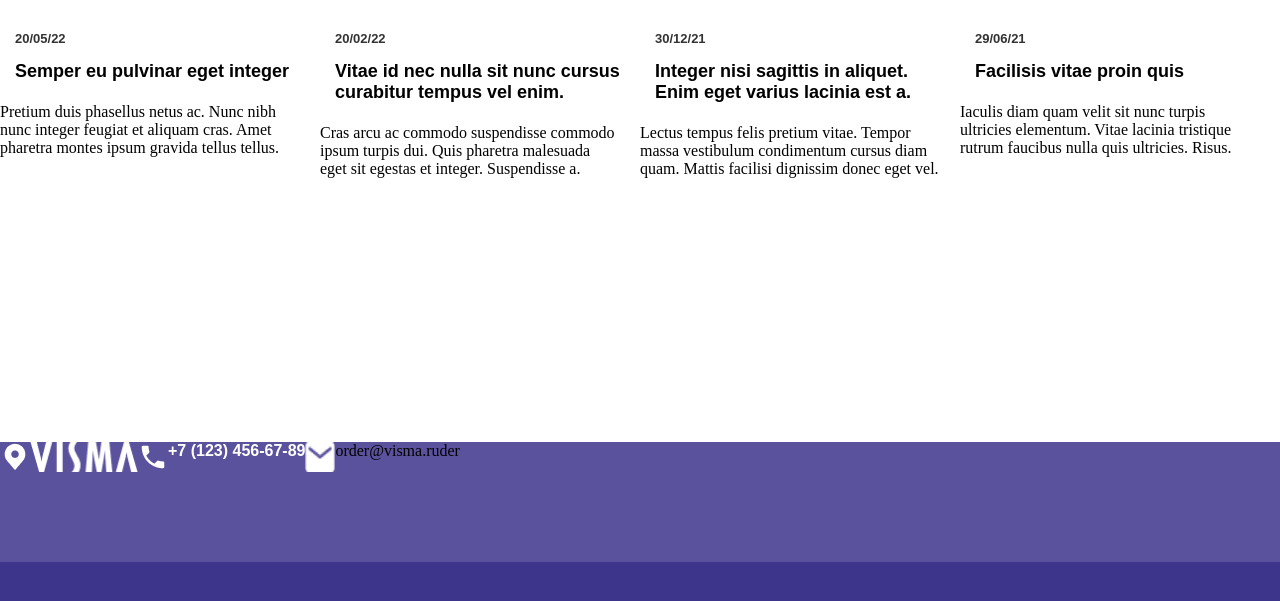
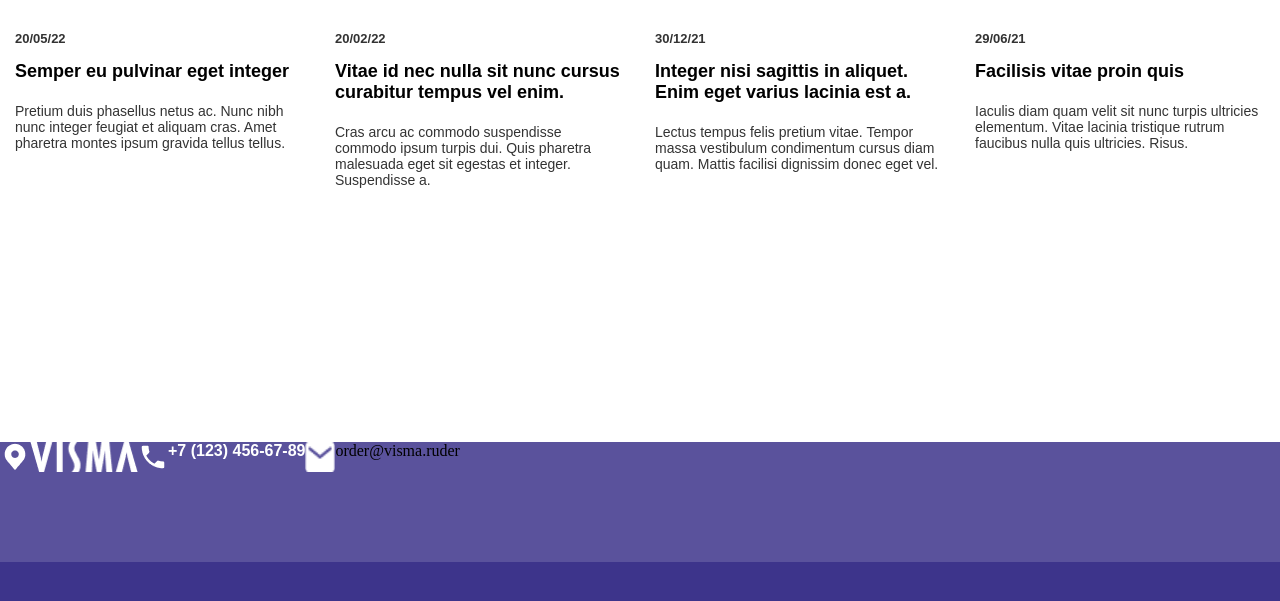
Before and after one commit to AbuProgrammiy/FronT, a plain HTML site: page index.html in a window 1280 px wide. Shown: the part 3108-3709 px from the top of the page. Drawn offline with Linux system fonts and the light colour scheme.

Commit message:
bug fixed-1

```diff
--- a/assets/main-window-4.css
+++ b/assets/main-window-4.css
@@ -72,11 +72,10 @@
     font-family: sans-serif;
 }
 
-.{
+.content-description{
     font-size: 14px;
     font-weight: 400;
     padding-left: 15px;
     font-family: sans-serif;
-    columns: #333333
-    ;
+    color: #333333;
 }
```
